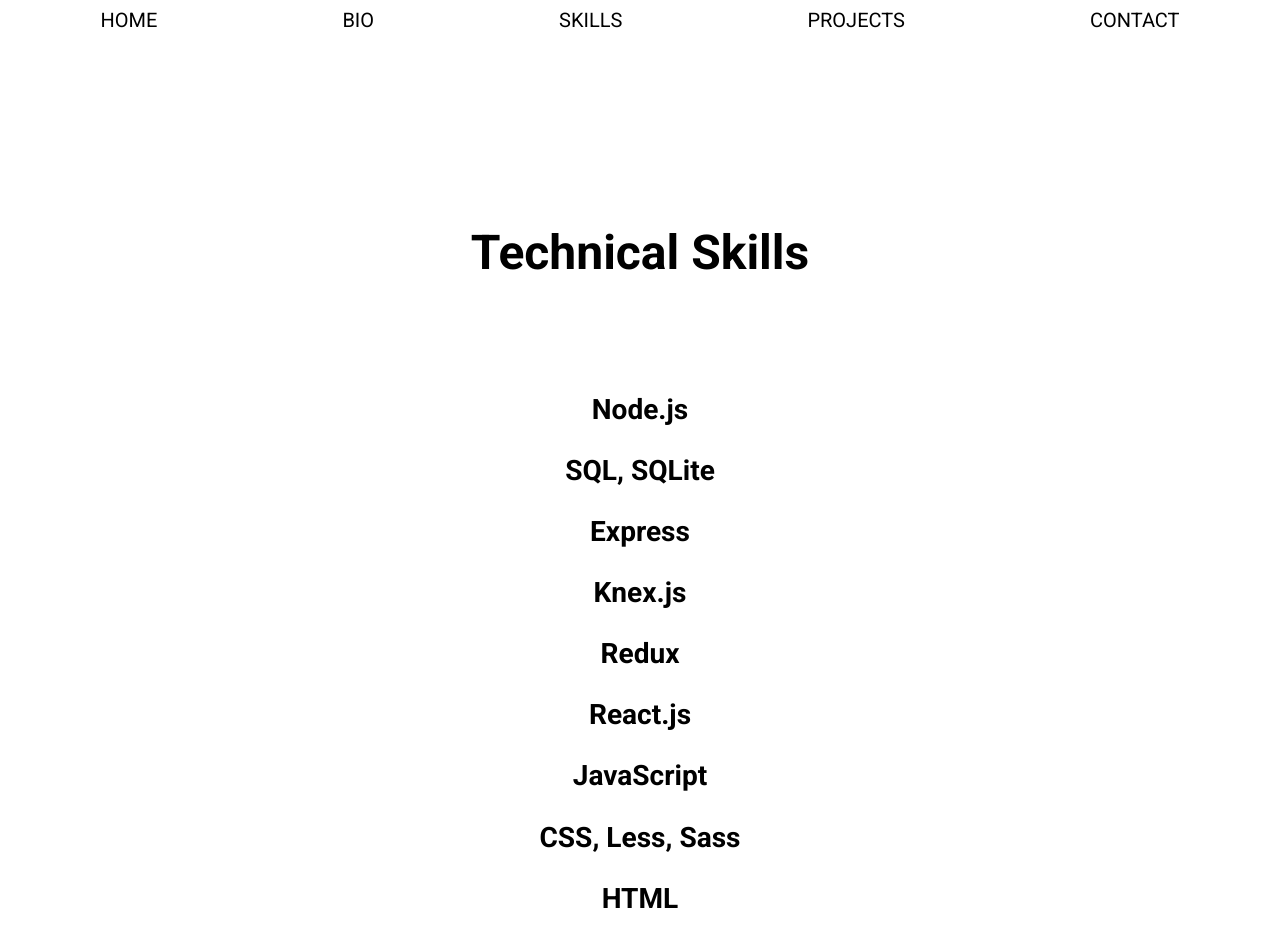
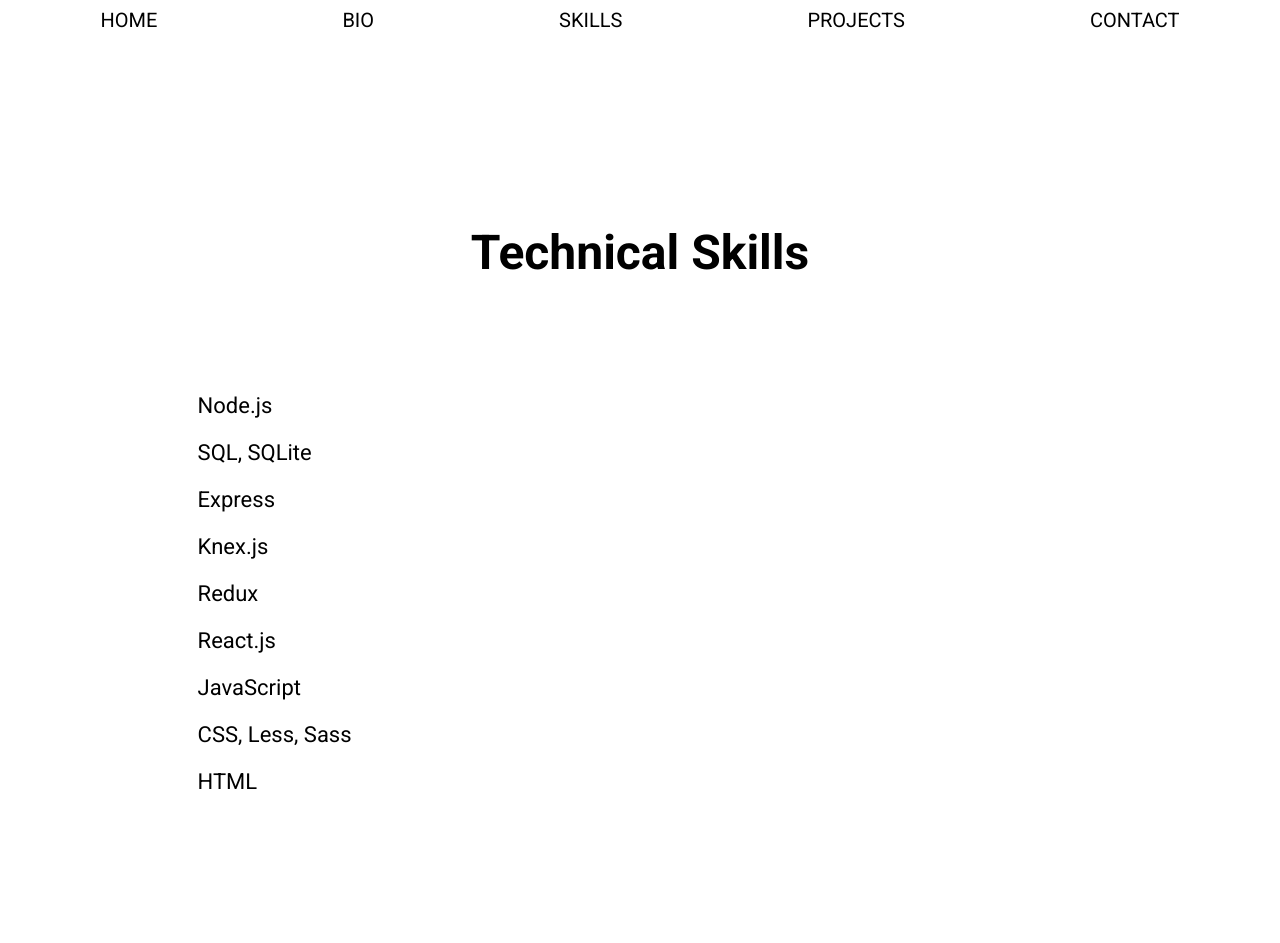
Before and after one commit to roselandroche/portfolio, a React (Create React App) app in the folder my-portfolio/: page /skills in a window 1280 px wide. After the commit the page ends 816 px from the top, so only its background shows below. Built offline with nearby package versions, Linux system fonts and the light colour scheme.

Commit message:
Minor changes to content

```diff
--- a/my-portfolio/public/index.html
+++ b/my-portfolio/public/index.html
@@ -14,7 +14,7 @@
     <link rel="stylesheet" href="https://fonts.googleapis.com/icon?family=Material+Icons" />
     <link rel="manifest" href="%PUBLIC_URL%/manifest.json" />
 
-    <title>RNL Portfolio</title>
+    <title>RNL</title>
   </head>
   <body>
     <noscript>You need to enable JavaScript to run this app.</noscript>
--- a/my-portfolio/src/components/Bio.js
+++ b/my-portfolio/src/components/Bio.js
@@ -8,7 +8,7 @@ function Bio() {
             <NavBar />
             <h1>RNL</h1>
             <p>
-                My full name is Rose Landroche and I am a Full Stack Web Developer. I have years of experience
+                My name is Rose Landroche and I am a Full Stack Web Developer. I have years of experience
                 in customer facing industries like retail, and customer service. I chose to change my career path
                 because I love to create things, and I love to be challenged. Programming is something that combines
                 several of my passions, and can be used in countless industries that I want to be a part of.
--- a/my-portfolio/src/components/Skills.js
+++ b/my-portfolio/src/components/Skills.js
@@ -8,15 +8,15 @@ function Skills() {
             <NavBar />
             <div className='skills'>
                 <h1>Technical Skills</h1>
-                <h3>Node.js</h3>
-                <h3>SQL, SQLite</h3>
-                <h3>Express</h3>
-                <h3>Knex.js</h3>
-                <h3>Redux</h3>
-                <h3>React.js</h3>
-                <h3>JavaScript</h3>
-                <h3>CSS, Less, Sass</h3>
-                <h3>HTML</h3>
+                <p>Node.js</p>
+                <p>SQL, SQLite</p>
+                <p>Express</p>
+                <p>Knex.js</p>
+                <p>Redux</p>
+                <p>React.js</p>
+                <p>JavaScript</p>
+                <p>CSS, Less, Sass</p>
+                <p>HTML</p>
             </div>
         </>
     )
```
